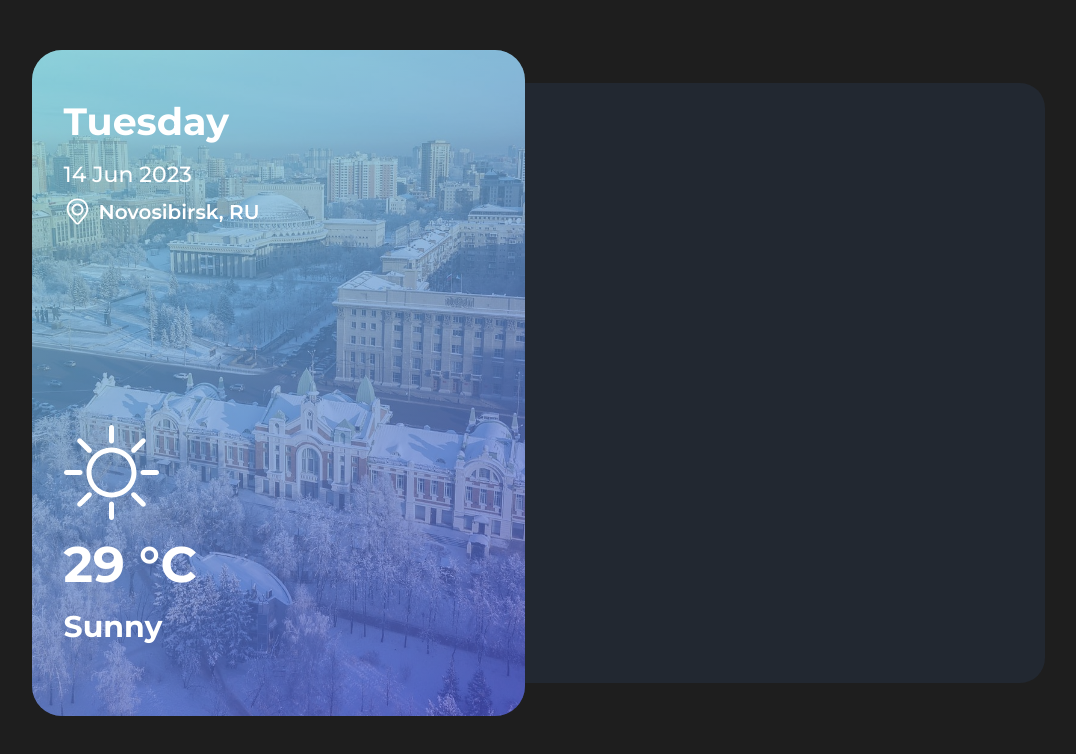
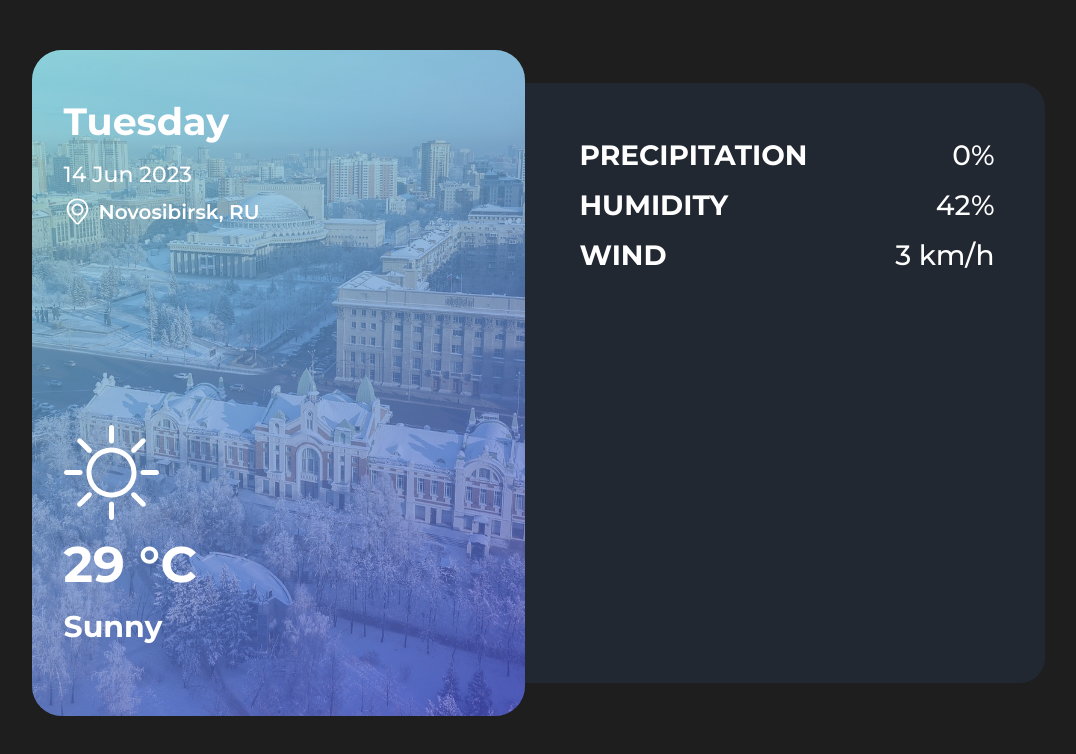
Before and after one commit to RipeCherries/weather-app, a plain HTML site: page index.html in a window 1280 px wide. Shown: the whole page, without its empty margins (102-1178 px from the left). Drawn offline with Linux system fonts and the light colour scheme.

Commit message:
Add weather information

```diff
--- a/index.html
+++ b/index.html
@@ -30,9 +30,20 @@
                 </div>
             </div>
         </div>
-        <div class="weather__info">
-            <div class="weather__info-parameters">
-
+        <div class="weather">
+            <div class="weather__info">
+                <div class="weather__info-precipitation">
+                    <div class="weather__info-name">PRECIPITATION</div>
+                    <div class="weather__info-value">0%</div>
+                </div>
+                <div class="weather__info-humidity">
+                    <div class="weather__info-name">HUMIDITY</div>
+                    <div class="weather__info-value">42%</div>
+                </div>
+                <div class="weather__info-wind">
+                    <div class="weather__info-name">WIND</div>
+                    <div class="weather__info-value">3 km/h</div>
+                </div>
             </div>
         </div>
     </div>
--- a/styles/style.css
+++ b/styles/style.css
@@ -97,9 +97,39 @@ body {
     font-size: 30px;
 }
 
-.weather__info {
+.weather {
     width: 520px;
     height: 600px;
     border-radius: 0 25px 25px 0;
     background: #222831;
 }
+
+.weather__info {
+    margin: 55px 50px auto 55px;
+    font-size: 28px;
+}
+
+.weather__info-precipitation {
+    display: flex;
+    justify-content: space-between;
+    margin-bottom: 16px;
+}
+
+.weather__info-humidity {
+    display: flex;
+    justify-content: space-between;
+    margin-bottom: 16px;
+}
+
+.weather__info-wind {
+    display: flex;
+    justify-content: space-between;
+}
+
+.weather__info-name {
+    font-weight: 700;
+}
+
+.weather__info-value {
+    font-weight: 500;
+}
```
